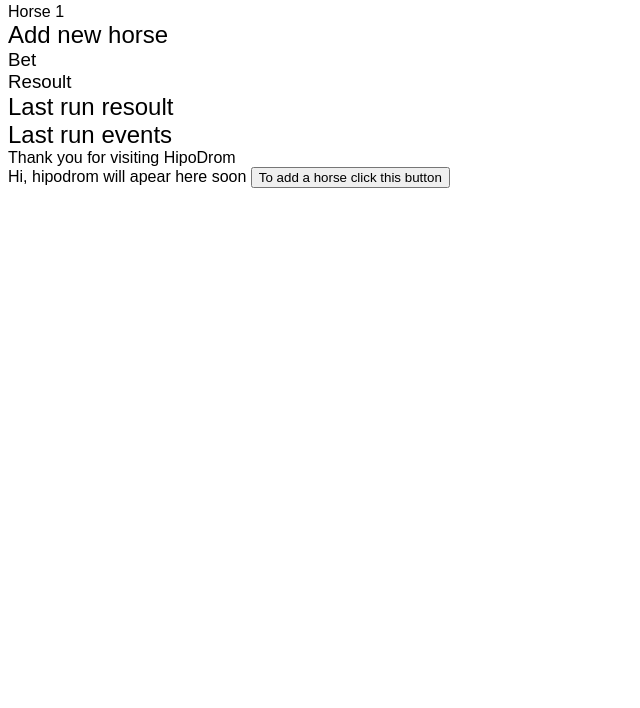
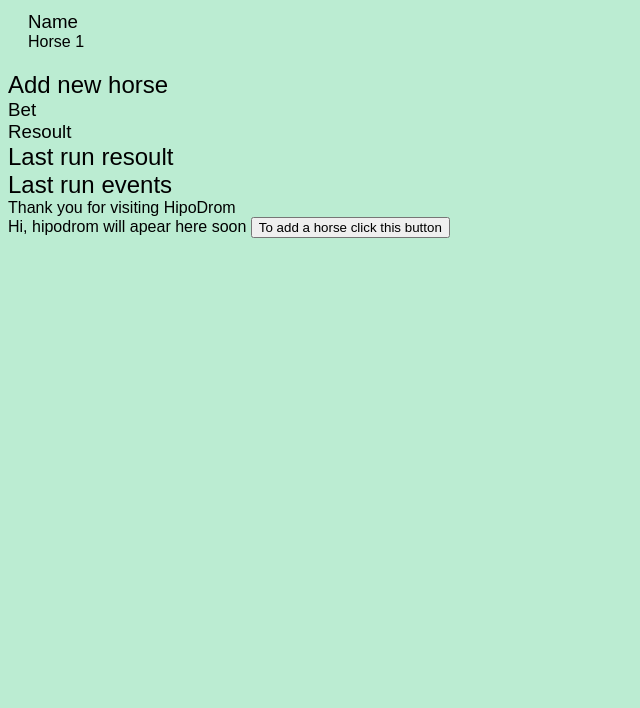
Before and after one commit to AndriiMishch/hipodrom, a website built with Parcel: page src/index.html in a window 1280 px wide. Shown: the part 92-800 px from the top of the page, without its empty margins (0-640 px from the left). Built offline with nearby package versions, Linux system fonts and the light colour scheme.

Commit message:
Update style.scss

```diff
--- a/src/sass/style.scss
+++ b/src/sass/style.scss
@@ -1,5 +1,7 @@
 @import url(./reset.scss);
+@import url(./horses.scss);
 
 :root {
   font-family: 'Montserrat', sans-serif;
+  background-color: rgba(135, 222, 176, 0.56);
 }
```
